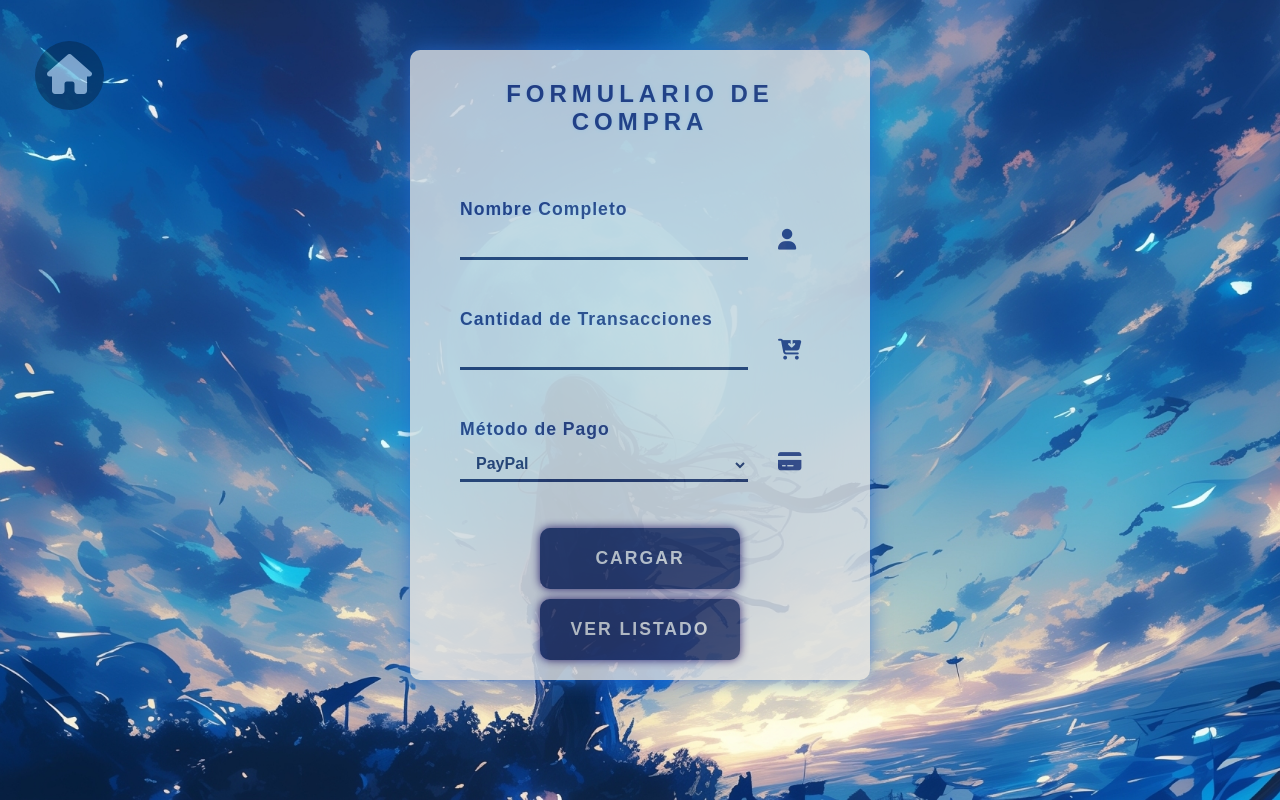
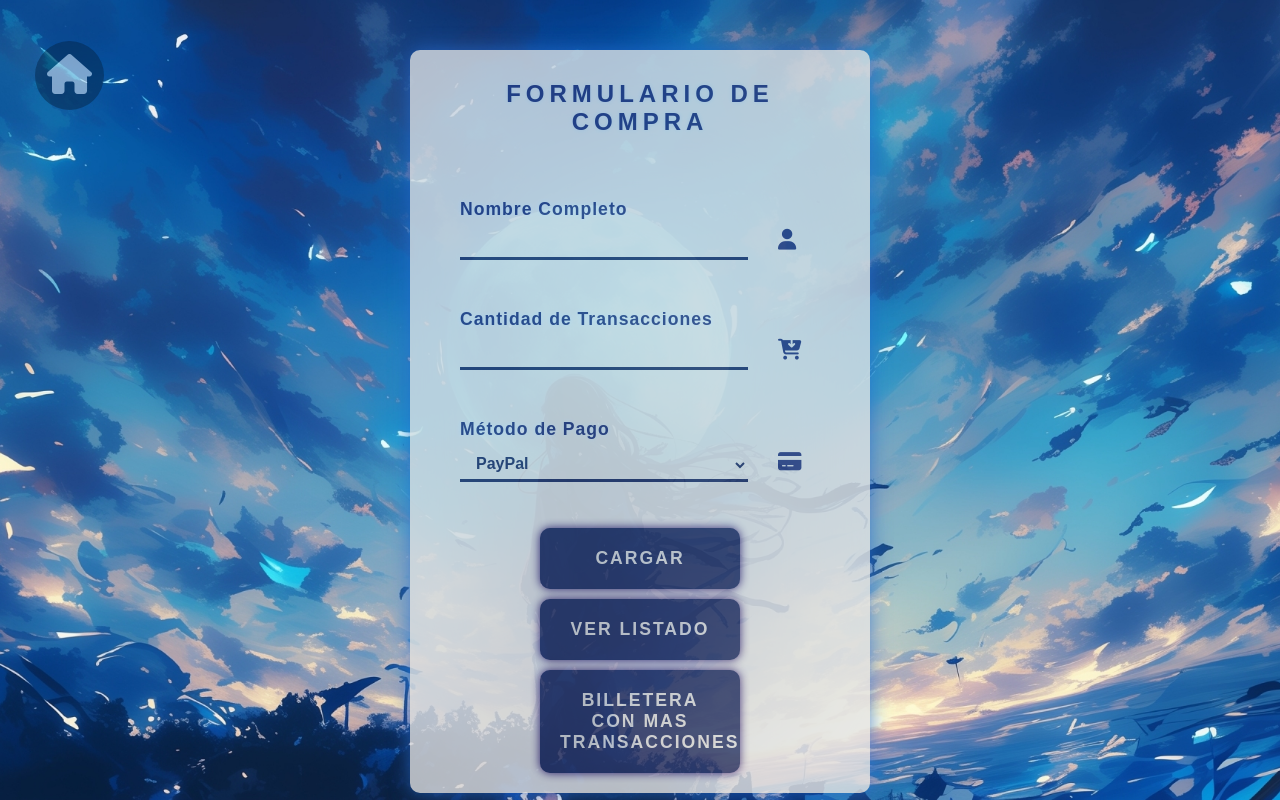
Before and after one commit to garceteclaudio/proyecto03js_GestorBilleteraVirtual_grupo_06, a plain HTML site: page public/resources/views/index.html in a window 1280 px wide. Drawn offline with Linux system fonts and the light colour scheme.

Commit message:
ejercicio

```diff
--- a/public/resources/views/index.html
+++ b/public/resources/views/index.html
@@ -5,7 +5,10 @@
     <meta name="viewport" content="width=device-width, initial-scale=1.0" />
     <title>Billetera Virtual</title>
     <link rel="stylesheet" href="../../CSS/index.css" />
-    <script src="https://kit.fontawesome.com/1088cc7807.js" crossorigin="anonymous"></script>
+    <script
+      src="https://kit.fontawesome.com/1088cc7807.js"
+      crossorigin="anonymous"
+    ></script>
   </head>
   <body>
     <main>
@@ -25,7 +28,7 @@
         <!-- TRANSACCIONES -->
         <div class="form_input">
           <label for="transacciones">Cantidad de Transacciones</label>
-          <input type="number" id="transacciones"/><i
+          <input type="number" id="transacciones" /><i
             class="fa-solid fa-cart-arrow-down linea"
           ></i>
         </div>
@@ -42,6 +45,9 @@
         <div>
           <button type="submit" id="cargar">Cargar</button>
           <button type="button" id="verListado">Ver Listado</button>
+          <button type="button" id="masTransacciones">
+            Billetera con mas transacciones
+          </button>
         </div>
       </form>
     </main>
```
Also changed, not shown: README.md, public/resources/images/ejercicio.png (added).
